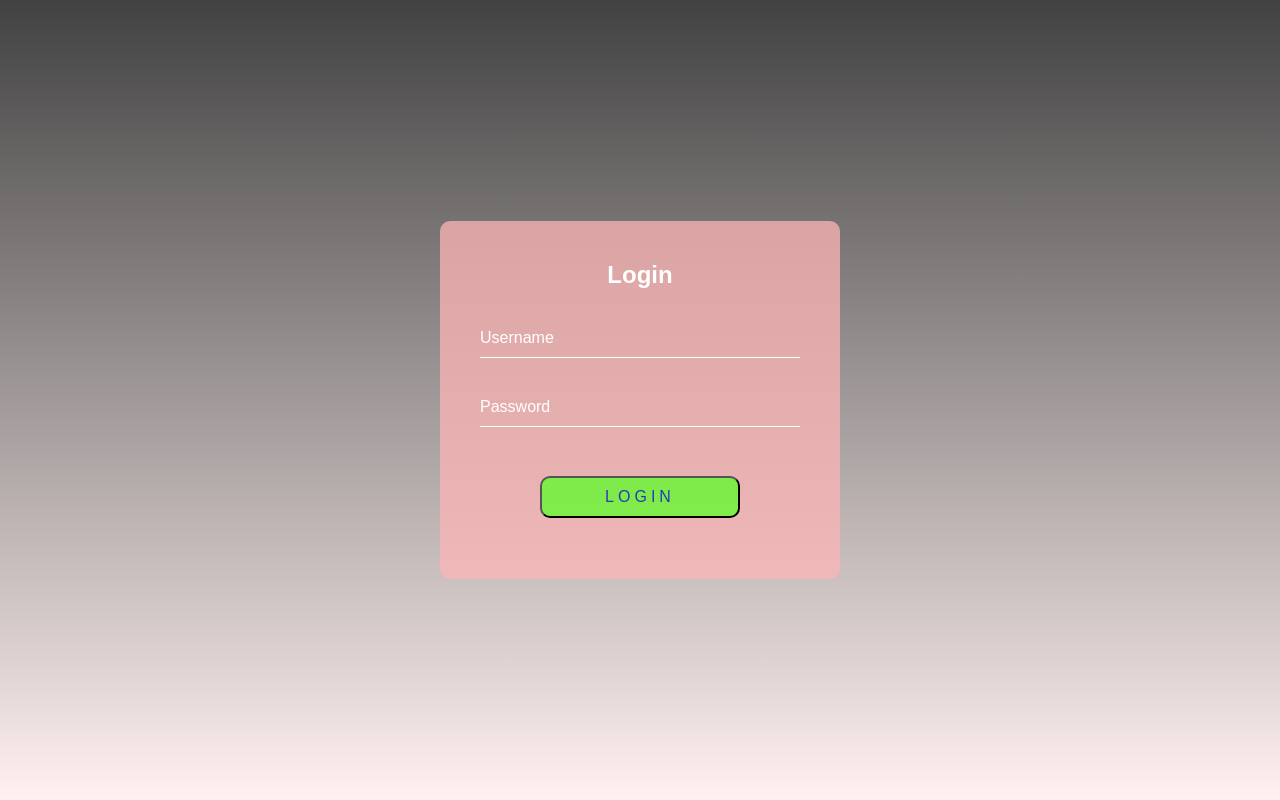
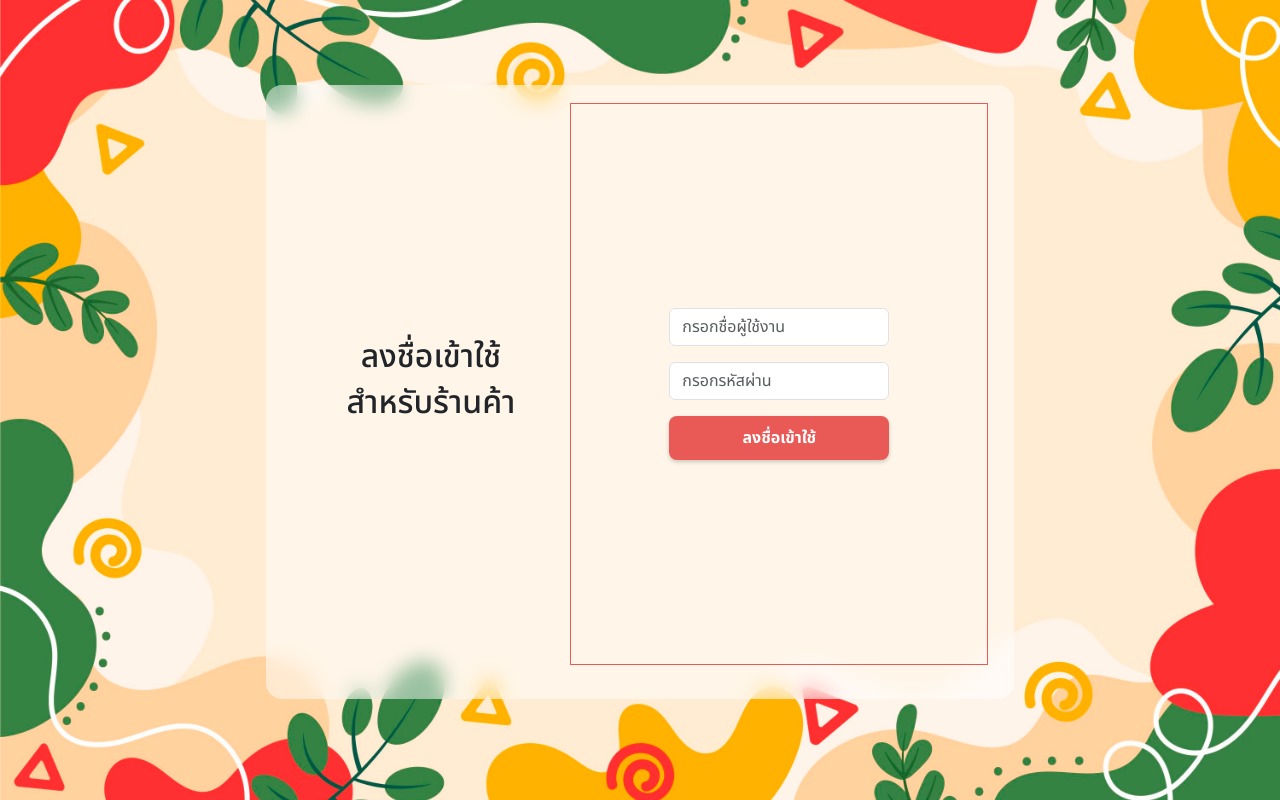
Before and after one commit to Phirakan/Food_Restaurant, a PHP site: page /Page/authentication/login.html in a window 1280 px wide. Run offline with PHP 8.4, Linux system fonts and the light colour scheme.

Commit message:
refactor(auth) : improve style

```diff
--- a/Page/authentication/login.html
+++ b/Page/authentication/login.html
@@ -1,34 +1,77 @@
-<!doctype html>
+<!DOCTYPE html>
 <html lang="en">
+<<<<<<< Updated upstream
 <head>
   <title>Login Page</title>
 
   <meta charset="utf-8">
   <meta name="viewport" content="width=device-width, initial-scale=1, shrink-to-fit=no">
   <link href="../css/login.css" rel="stylesheet">
+=======
+  <head>
+    <meta charset="UTF-8" />
+    <meta name="viewport" content="width=device-width, initial-scale=1.0" />
+    <!-- favico -->
+    <link rel="icon" href="assets/logo.png" type="image/x-icon" />
+    <title>อร่อยใกล้เคียง</title>
+>>>>>>> Stashed changes
 
+    <!-- Bootstrap -->
+    <link
+      href="https://cdn.jsdelivr.net/npm/bootstrap@5.3.1/dist/css/bootstrap.min.css"
+      rel="stylesheet"
+      integrity="sha384-4bw+/aepP/YC94hEpVNVgiZdgIC5+VKNBQNGCHeKRQN+PtmoHDEXuppvnDJzQIu9"
+      crossorigin="anonymous"
+    />
+    <!-- CSS -->
+    <link rel="stylesheet" href="../../css/index.css" />
+    <link rel="stylesheet" href="../../css/login.css" />
   </head>
   <body>
-
-  <div class="login-box">
-    <h2>Login</h2>
-
-      <div class="user-box">
-        <input type="text" name="username" required="">
-        <label for="username">Username</label>
+    <!-- Content -->
+    <div class="container-fluid login-box">
+      <div class="login-container">
+        <div class="login-left-box">
+          <h2 class="text-center">ลงชื่อเข้าใช้</h2>
+          <h2 class="text-center">สำหรับร้านค้า</h2>
         </div>
-      <div class="user-box">
-        <input type="password" name="password" required="">
-        <label for="password">Password</label>
+        <div class="login-right-box">
+          <form>
+            <div class="mb-3">
+              <!-- <label for="username" class="form-label text-username">ชื่อผู้ใช้งาน</label> -->
+              <input
+                type="text"
+                class="form-control"
+                id="username"
+                placeholder="กรอกชื่อผู้ใช้งาน"
+              />
             </div>
-      <div class="col-12 login-btm login-button justify-content-center d-flex">
-                  <button type="submit" name="login_user" class="btn btn-outline-primary">Login</button>
+            <div class="mb-3">
+              <!-- <label for="password" class="form-label">รหัสผ่าน</label> -->
+              <input
+                type="password"
+                class="form-control"
+                id="password"
+                placeholder="กรอกรหัสผ่าน"
+              />
+            </div>
+            <div class="text-center">
+              <button type="submit" class="btn btn-login">ลงชื่อเข้าใช้</button>
+            </div>
+          </form>
+        </div>
+      </div>
     </div>
 
-
-
-    </form>
-  </div>
-
+    <script
+      src="https://cdn.jsdelivr.net/npm/@popperjs/core@2.11.8/dist/umd/popper.min.js"
+      integrity="sha384-I7E8VVD/ismYTF4hNIPjVp/Zjvgyol6VFvRkX/vR+Vc4jQkC+hVqc2pM8ODewa9r"
+      crossorigin="anonymous"
+    ></script>
+    <script
+      src="https://cdn.jsdelivr.net/npm/bootstrap@5.3.1/dist/js/bootstrap.min.js"
+      integrity="sha384-Rx+T1VzGupg4BHQYs2gCW9It+akI2MM/mndMCy36UVfodzcJcF0GGLxZIzObiEfa"
+      crossorigin="anonymous"
+    ></script>
   </body>
 </html>
--- a/css/login.css
+++ b/css/login.css
@@ -1,363 +1,112 @@
-html {
-    height: 100%;
+.login-box{
+    width: 100%;
+    height: 100vh;
+    display: flex;
+    position: absolute;
+    top: 50%;
+    left: 50%;
+    transform: translate(-50%,-50%);
+    background-image: url(../assets/6013297.jpg);
+    background-size: cover;
+    background-position: center;
+    background-repeat: no-repeat;
+    justify-content: center;
+    align-items: center;
+    padding: 16px;
 }
 
-  body {
+.login-container{
+    width: 60%;
+    height: 80%;
+    flex-direction: row;
+    padding: 26px;
+    border-radius: 16px;
+    /* center */
+    display: flex;
+    align-items: center;
+    justify-content: center;
+    margin-bottom: 16px;
+    /* white backgorund with blur */
+    background: rgba(255, 255, 255, 0.5);
+    backdrop-filter: blur(10px);
+    -webkit-backdrop-filter: blur(10px);
 
-    margin:0;
-    padding:0;
-    font-family: sans-serif;
-    background: linear-gradient(#424242, #fff1f0);
-  }
+    /* Responsive Mobile */
+    @media (max-width: 768px) {
+        flex-direction: column;
+        padding-left: 0px;
+        padding-right: 0px;
+        height: auto;
 
-  .htest {
-    margin-top: 10%;
-    font-family: sans-serif;
-    color: rgb(241, 237, 237);
       }
 
 
-  .login-box {
-    position: absolute;
-    top: 50%;
-    left: 50%;
-    width: 400px;
-    padding: 40px;
-    transform: translate(-50%, -50%);
-    background: rgba(253, 181, 181, 0.747);
-    box-sizing: border-box;
-
-    border-radius: 10px;
 }
 
-
-  .login-box h2 {
-    margin: 0 0 30px;
-    padding: 0;
-    color: #fff;
-    text-align: center;
-  }
-
-  .login-box .user-box {
-    position: relative;
-  }
-
-  .login-box .user-box input {
+.login-left-box{
+    width: 40%;
+    height: 100%;
+    /* center */
+    display: flex;
+    align-items: center;
+    justify-content: center;
+    flex-direction: column;
+    margin-bottom: 16px;
+    /* Responsive Mobile */
+    @media (max-width: 768px) {
         width: 100%;
-    padding: 10px 0;
-    font-size: 16px;
-    color: #fff;
-    margin-bottom: 30px;
-    border: none;
-    border-bottom: 1px solid #fff;
-    outline: none;
-    background: transparent;
-  }
-  .login-box .user-box label {
-    position: absolute;
-    top:0;
-    left: 0;
-    padding: 10px 0;
-    font-size: 16px;
-    color: #fff;
-    pointer-events: none;
-    transition: .5s;
-  }
-
-  .login-box .user-box input:focus ~ label,
-  .login-box .user-box input:valid ~ label {
-    top: -20px;
-    left: 0;
-    color: #000000;
-    font-size: 12px;
-  }
-
-
-
-  .login-box form a {
-    position: relative;
-    display: inline-block;
-    padding: 10px 20px;
-    color: #b79726;
-    font-size: 16px;
-    text-decoration: none;
-    text-transform: uppercase;
-    overflow: hidden;
-    transition: .5s;
-    margin-top: 40px;
-    letter-spacing: 4px
-  }
-
-  .login-box a:hover {
-    background: #f49803;
-    color: #fff;
-    border-radius: 5px;
-    box-shadow: 0 0 5px #f4c803,
-                0 0 25px #bd9d0b,
-                0 0 50px #f4e403,
-                0 0 100px #d5cf1e;
-  }
-
-  .login-box a span {
-    position: absolute;
-    display: block;
-  }
-
-  .login-box a span:nth-child(1) {
-    top: 0;
-    left: -100%;
-    width: 100%;
-    height: 2px;
-    background: linear-gradient(90deg, transparent, #f4c003);
-    animation: btn-anim1 1s linear infinite;
-  }
-
-  @keyframes btn-anim1 {
-    0% {
-      left: -100%;
-    }
-    50%,100% {
-      left: 100%;
+        height: 50%;
+        padding: 16px;
       }
 }
 
-  .login-box a span:nth-child(2) {
-    top: -100%;
-    right: 0;
-    width: 2px;
+.login-right-box{
+    width: 60%;
     height: 100%;
-    background: linear-gradient(180deg, transparent, #f4bc03);
-    animation: btn-anim2 1s linear infinite;
-    animation-delay: .25s
-  }
+    border: 1px solid #E95A57;
+    /* center */
+    display: flex;
+    align-items: center;
+    justify-content: center;
+    margin-bottom: 16px;
+    /* Responsive Mobile */
+    @media (max-width: 768px) {
+        width: 100%;
+        height: 50%;
+        margin-top: 16px;
 
-  @keyframes btn-anim2 {
-    0% {
-      top: -100%;
-    }
-    50%,100% {
-      top: 100%;
       }
 }
 
-  .login-box a span:nth-child(3) {
-    bottom: 0;
-    right: -100%;
+/* Button */
+.btn-login{
+  background-color: #E95A57;
+  color: #fff;
+  border: none;
+  border-radius: 8px;
+  padding: 10px 20px;
+  font-size: 16px;
+  font-weight: bold;
+  cursor: pointer;
+  transition: background-color 0.3s, box-shadow 0.3s, transform 0.3s, color 0.3s;
+  box-shadow: 0px 2px 4px rgba(0, 0, 0, 0.2);
+  display: flex;
+  align-items: center;
+  justify-content: center;
   width: 100%;
-    height: 2px;
-    background: linear-gradient(270deg, transparent, #f4dc03);
-    animation: btn-anim3 1s linear infinite;
-    animation-delay: .5s
 }
 
-  @keyframes btn-anim3 {
-    0% {
-      right: -100%;
-    }
-    50%,100% {
-      right: 100%;
-    }
+/* Button Hover Styles */
+.btn-login:hover {
+  background-color: #D44442;
+  box-shadow: 0px 4px 8px rgba(0, 0, 0, 0.2);
+  color: #fff; /* Slightly darker color on hover */
+  transform: translateY(-3px);
 }
 
-  .login-box a span:nth-child(4) {
-    bottom: -100%;
-    left: 0;
-    width: 2px;
-    height: 100%;
-    background: linear-gradient(360deg, transparent, #f4b003);
-    animation: btn-anim4 1s linear infinite;
-    animation-delay: .75s
+/* Button Active State */
+.btn-login:active {
+  background-color: #C33C3A; /* Slightly darker than the hover background */
+  box-shadow: none; /* Remove box shadow on click */
+  transform: translateY(0); /* Reset the translateY on click */
 }
-
-  @keyframes btn-anim4 {
-    0% {
-      bottom: -100%;
-    }
-    50%,100% {
-      bottom: 100%;
-    }
-  }
-
-  .btn-outline-primary {
-    position: absolute;
-    top: 50%;
-    left: 50%;
-    width: 200px;
-    padding: 40px;
-    transform: translate(-50%, -50%);
-    background: rgba(91, 255, 41, 0.747);
-    box-sizing: border-box;
-
-    border-radius: 10px;
-  }
-
-  .btn-outline-primary h2 {
-    margin: 0 0 30px;
-    padding: 0;
-    color: #ffffff;
-    text-align: center;
-  }
-
-  .btn-outline-primary .user-box {
-    position: relative;
-  }
-
-  .btn-outline-primary .user-box input {
-    width: 100%;
-    padding: 10px 0;
-    font-size: 16px;
-    color: #fff;
-    margin-bottom: 30px;
-    border: none;
-    border-bottom: 1px solid #fff;
-    outline: none;
-    background: transparent;
-  }
-  .btn-outline-primary .user-box label {
-    position: absolute;
-    top:0;
-    left: 0;
-    padding: 10px 0;
-    font-size: 16px;
-    color: #fff;
-    pointer-events: none;
-    transition: .5s;
-  }
-
-  .btn-outline-primary .user-box input:focus ~ label,
-  .btn-outline-primary .user-box input:valid ~ label {
-    top: -20px;
-    left: 0;
-    color: #f68e44;
-    font-size: 12px;
-  }
-
-.btn-outline-primary {
-    position: relative;
-    display: inline-block;
-    padding: 10px 20px;
-    color: #263cb7;
-    font-size: 16px;
-    text-decoration: none;
-    text-transform: uppercase;
-    overflow: hidden;
-    transition: .5s;
-    margin-top: 40px;
-    letter-spacing: 4px;
-}
-
-  .btn-outline-primary {
-    position: relative;
-    display: inline-block;
-    padding: 10px 20px;
-    color: #263cb7;
-    font-size: 16px;
-    text-decoration: none;
-    text-transform: uppercase;
-    overflow: hidden;
-    transition: .5s;
-    margin-top: 40px;
-    letter-spacing: 4px
-  }
-  .btn-outline-primary:hover {
-    background: #263cb7;
-    color: #fff;
-    border-radius: 5px;
-
-  }
-  .btn-outline-primary span {
-    position: absolute;
-    display: block;
-  }
-  .btn-outline-primary span:nth-child(1) {
-    top: 0;
-    left: -100%;
-    width: 100%;
-    height: 2px;
-    background: linear-gradient(90deg, transparent, #263cb7);
-    animation: btn-anim1 1s linear infinite;
-  }
-
-  @keyframes btn-anim1 {
-    0% {
-      left: -100%;
-    }
-    50%,100% {
-      left: 100%;
-    }
-  }
-  .btn-outline-primary span:nth-child(2) {
-    top: -100%;
-    right: 0;
-    width: 2px;
-    height: 100%;
-    background: linear-gradient(180deg, transparent, #f4bc03);
-    animation: btn-anim2 1s linear infinite;
-    animation-delay: .25s
-  }
-
-  @keyframes btn-anim2 {
-    0% {
-      top: -100%;
-    }
-    50%,100% {
-      top: 100%;
-    }
-  }
-  .btn-outline-primary span:nth-child(3) {
-    bottom: 0;
-    right: -100%;
-    width: 100%;
-    height: 2px;
-    background: linear-gradient(270deg, transparent, #f4dc03);
-    animation: btn-anim3 1s linear infinite;
-    animation-delay: .5s
-  }
-
-  @keyframes btn-anim3 {
-    0% {
-      right: -100%;
-    }
-    50%,100% {
-      right: 100%;
-    }
-  }
-  .btn-outline-primary span:nth-child(4) {
-    bottom: -100%;
-    left: 0;
-    width: 2px;
-    height: 100%;
-    background: linear-gradient(360deg, transparent, #f4b003);
-    animation: btn-anim4 1s linear infinite;
-    animation-delay: .75s
-  }
-
-  @keyframes btn-anim4 {
-    0% {
-      bottom: -100%;
-    }
-    50%,100% {
-      bottom: 100%;
-    }
-  }
-  .error {
-
-    margin: 0px auto;
-    padding: 10px;
-    border: 1px solid #a94442;
-    color: #a94442;
-
-    text-align: left;
-  }
-  .mtest{
-    color: white;
-    margin-top: 40%;
-    font-size: 150%;
-    background-color: rgba(0, 0, 0, 0.726)
-
-  }
-  @media (max-width: 768px) {
-    .login-box {
-      width: 80%;
-    }
-  }
```
Also changed, not shown: Page/authentication/register.html (+67 -1 lines), assets/6013297.jpg (added). Lines whose indentation alone changed are shown as unchanged.
